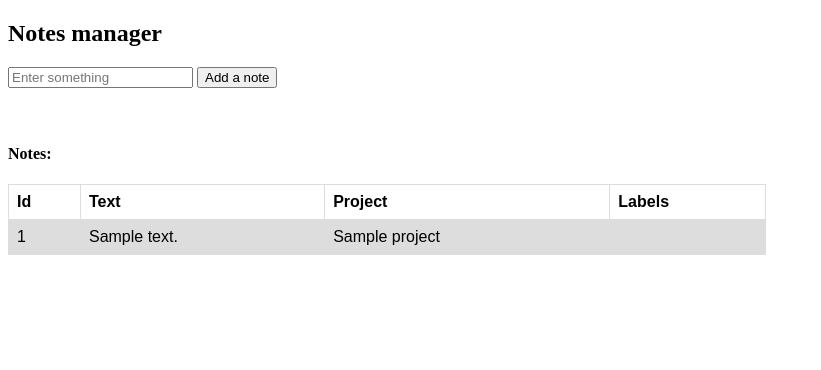
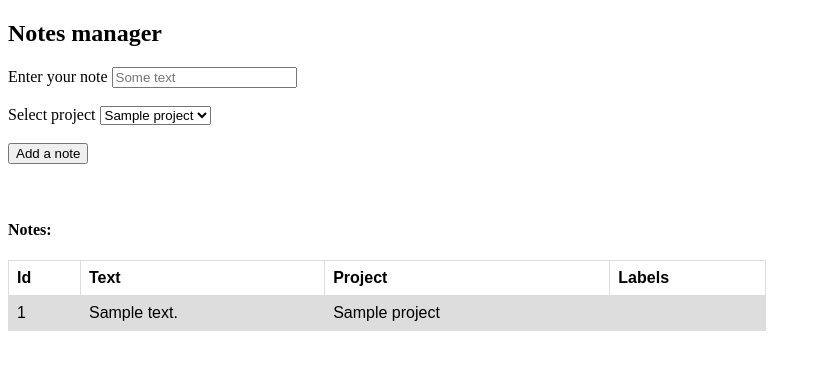
Before and after one commit to 44Schwarz/notes-memorization, a Django app: page /notes/ in a window 1280 px wide. Shown: the top 370 px of the page, without its empty margins (0-821 px from the left). Run offline with Django 3.2, Linux system fonts and the light colour scheme; tables that the repository leaves empty hold one stand-in row (values such as "Sample post").

Commit message:
Move css to a separate file and add project selection to the index page

```diff
--- /dev/null
+++ b/notes_memorization/notes/static/notes/index.css
@@ -0,0 +1,13 @@
+table {
+      font-family: arial, sans-serif;
+      border-collapse: collapse;
+      width: 60%;
+}
+td, th {
+  border: 1px solid #dddddd;
+  text-align: left;
+  padding: 8px;
+}
+tr:nth-child(even) {
+  background-color: #dddddd;
+}
--- a/notes_memorization/notes/templates/notes/index.html
+++ b/notes_memorization/notes/templates/notes/index.html
@@ -3,27 +3,26 @@
 <head>
   <meta charset="UTF-8">
   <title>Notes</title>
-  <style>
-    table {
-      font-family: arial, sans-serif;
-      border-collapse: collapse;
-      width: 60%;
-    }
-    td, th {
-      border: 1px solid #dddddd;
-      text-align: left;
-      padding: 8px;
-    }
-    tr:nth-child(even) {
-      background-color: #dddddd;
-    }
-  </style>
+  {% load static %}
+  <link rel="stylesheet" type="text/css" href="{% static 'notes/index.css' %}" />
 </head>
 <body>
   <h2>Notes manager</h2>
-  <form action="add_note/" method="post">
+
+  <form action="add_note/" method="post" id="newNote">
     {% csrf_token %}
-    <input type="text" name="new_note" placeholder="Enter something" />
+    <label for="note_text">Enter your note</label>
+    <input type="text" name="new_note" placeholder="Some text" id="note_text" />
+    <br>
+    <br>
+    <label for="project_select">Select project</label>
+    <select name="project_id" id="project_select">
+      {% for proj in projects %}
+        <option value="{{ proj.id }}">{{ proj }}</option>
+      {% endfor %}
+    </select>
+    <br>
+    <br>
     <button type="submit">Add a note</button>
   </form>
   <br>
--- a/notes_memorization/notes/urls.py
+++ b/notes_memorization/notes/urls.py
@@ -1,8 +1,8 @@
-from django.urls import path, include
+from django.urls import path
 from . import views
 
 # app_name = 'notes'
 urlpatterns = [
     path(r'', views.index),
-    path(r'add_note/', views.add_note, name='addnote'),
+    path(r'add_note/', views.add_note),
 ]
--- a/notes_memorization/notes/views.py
+++ b/notes_memorization/notes/views.py
@@ -8,17 +8,20 @@ from django.utils import timezone
 # Create your views here.
 def index(request):
     notes = Note.objects.all()
+    projects = Project.objects.all()
     # notes = []
-    return render(request, 'notes/index.html', context={'notes': notes})
+    return render(request, 'notes/index.html', context={'notes': notes, 'projects': projects})
 
 
 @require_http_methods(["POST"])
 def add_note(request):
     try:
-        note = Note(text=request.POST['new_note'], project=Project.objects.get(pk=1), date_added=timezone.now())
+        note = Note(text=request.POST['new_note'],
+                    project=Project.objects.get(pk=request.POST['project_id']),
+                    date_added=timezone.now())
         note.save()
         text = 'Added a new note: %s (#%s)' % (note.text, note.id)
-        print(text)
+        print(text, note.project)
         return HttpResponse(text)
     except:
         return HttpResponse('Error', status=404)
```
